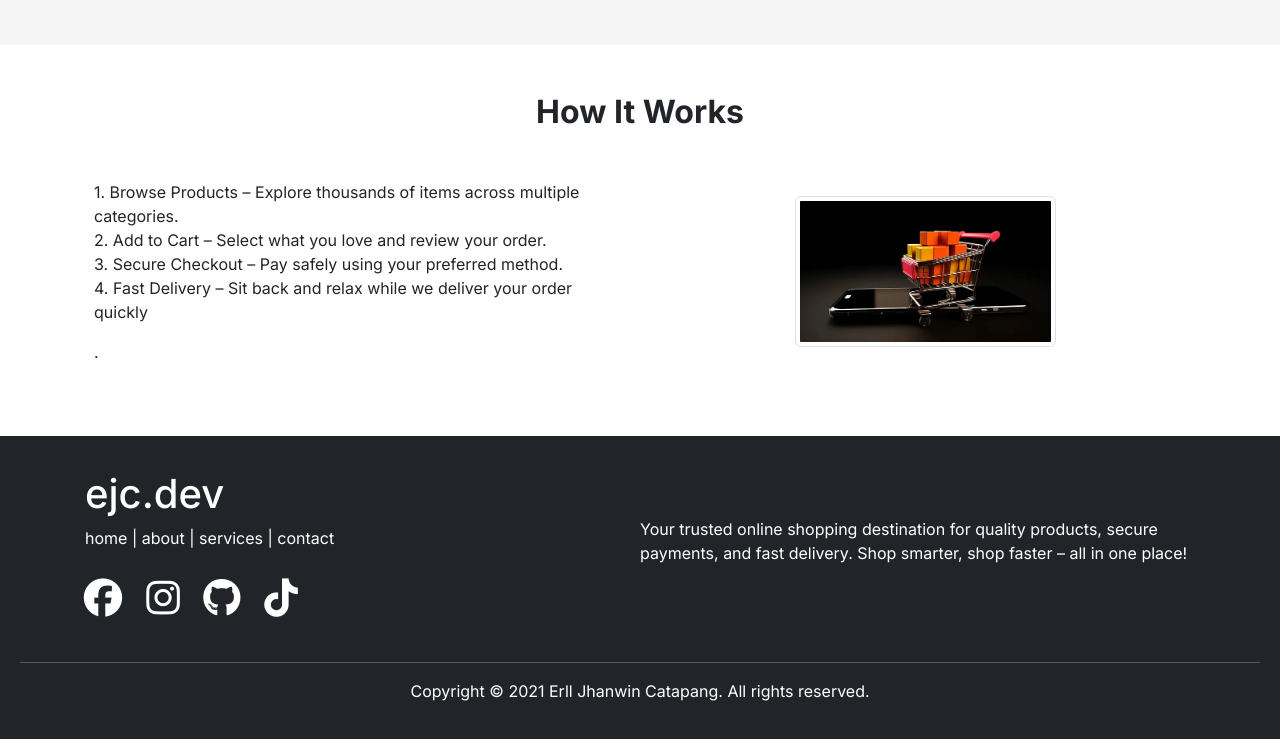
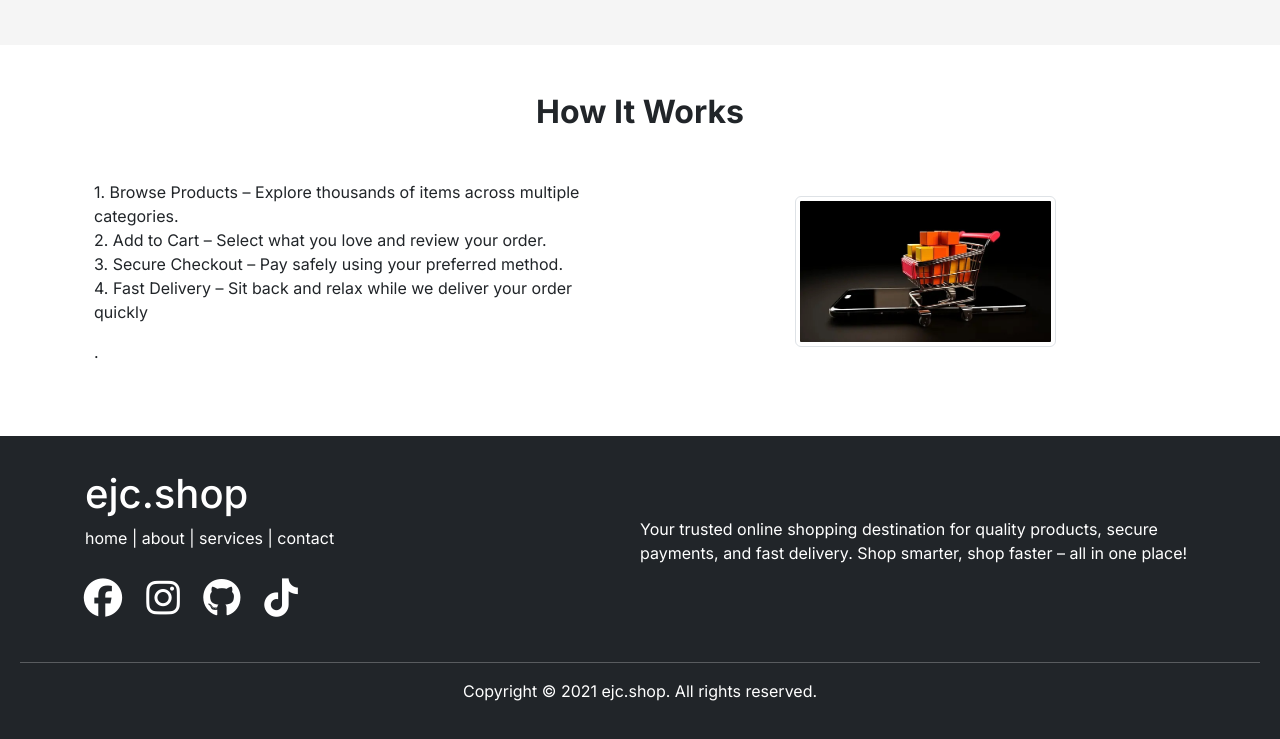
Before and after one commit to Erll-Jhanwin/ACT3, a plain HTML site: page main.html in a window 1280 px wide. Shown: the part 1202-1941 px from the top of the page. Drawn offline with nearby package versions, Linux system fonts and the light colour scheme.

Commit message:
Update main.html

```diff
--- a/main.html
+++ b/main.html
@@ -93,7 +93,7 @@
         <div class="flex_footer">
             <div class="f_div1">
                 <div class="content2" data-aos="fade-up" data-aos-delay="50" data-aos-duration="1000">
-                    <h1>ejc.dev</h1>
+                    <h1>ejc.shop</h1>
                     home | about | services | contact
                 </div>
                 <div class="content_footer">
@@ -115,7 +115,7 @@
         </div>
         <div class="footer_text">
             <hr>
-            <p>Copyright © 2021 Erll Jhanwin Catapang. All rights reserved.</p>
+            <p>Copyright © 2021 ejc.shop. All rights reserved.</p>
         </div>
     </footer>
 
```
